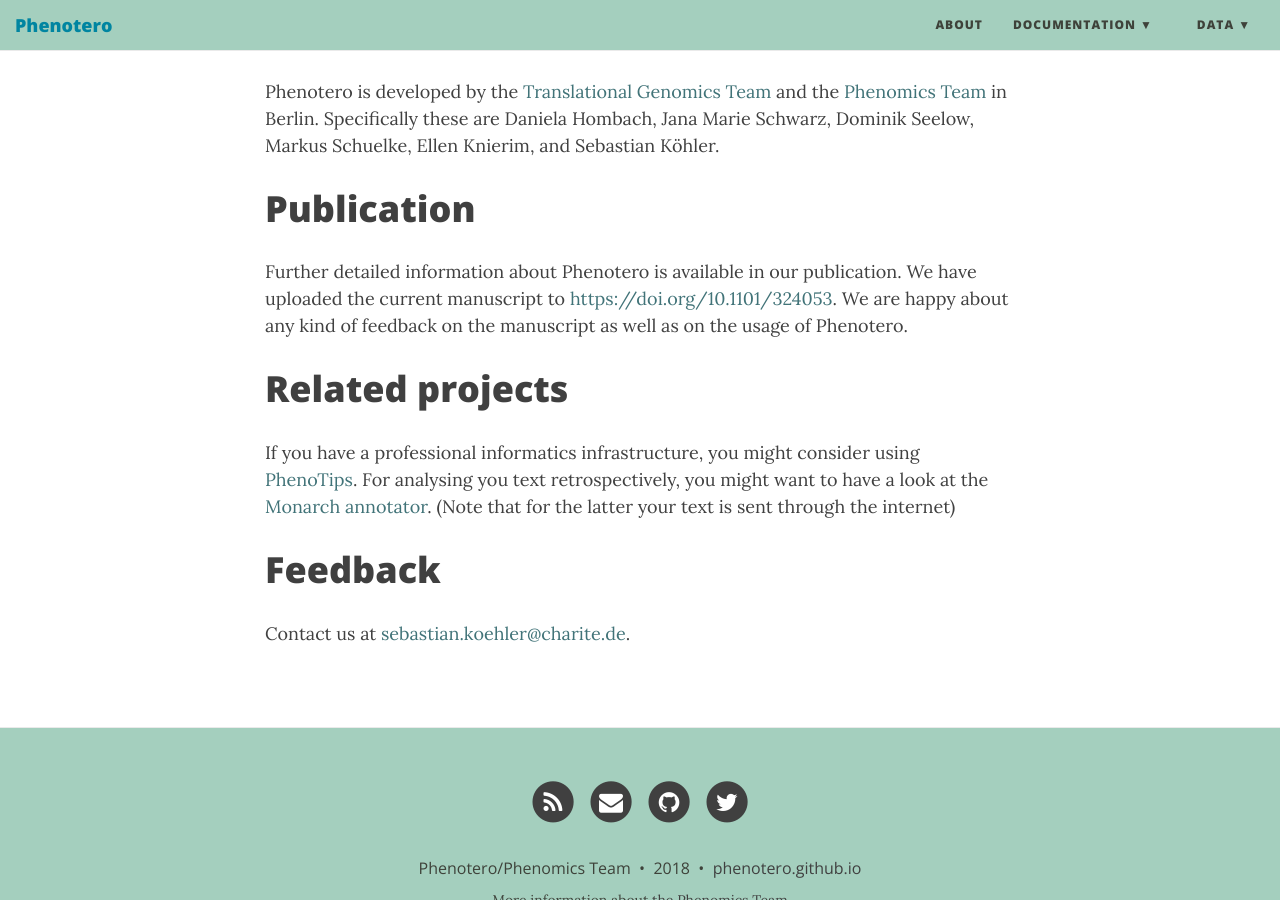
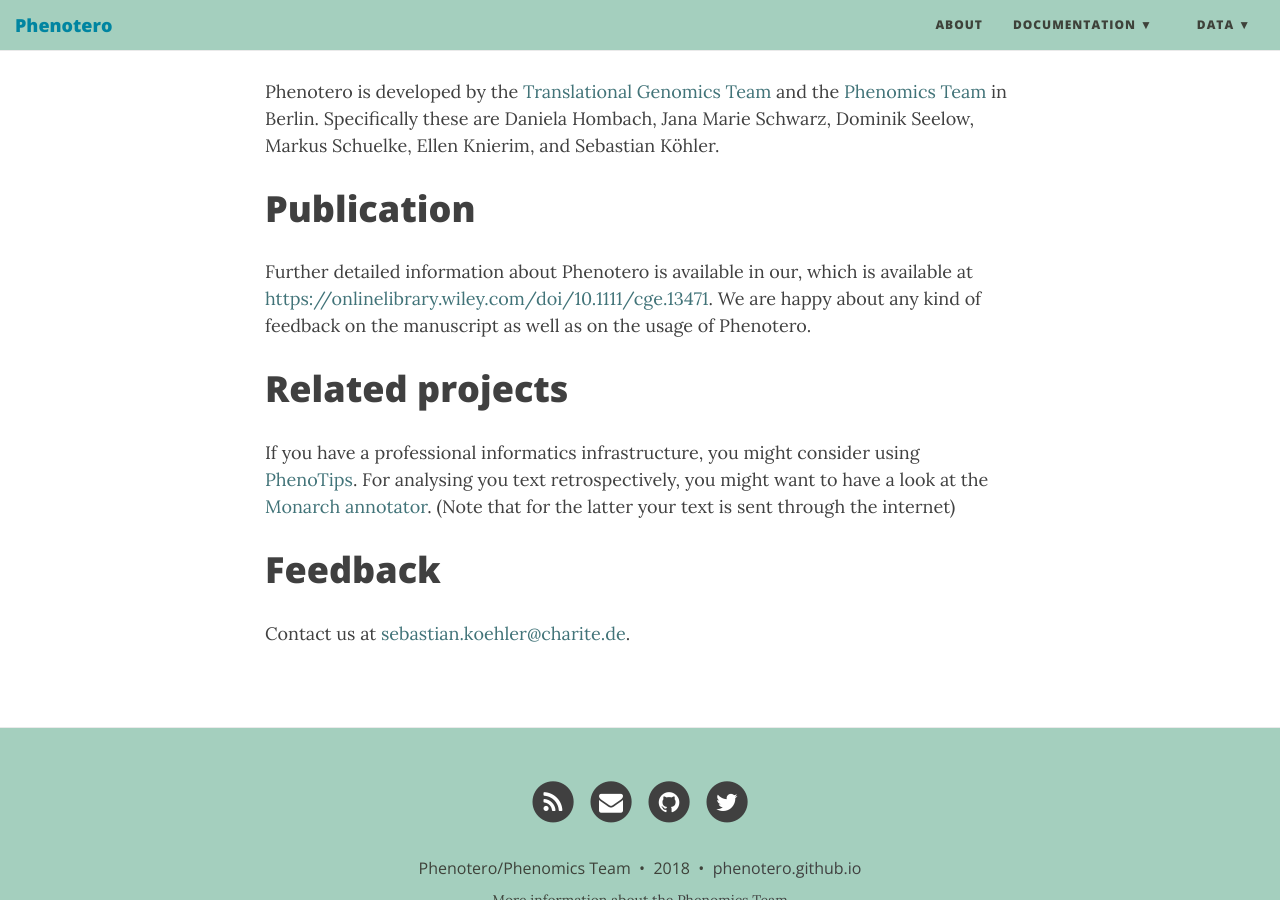
Before and after one commit to phenotero/phenotero.github.io, a Jekyll site: the page built from aboutme.md, in a window 1280 px wide and 900 px high, scrolled down 1629 px. Built offline with Jekyll 4.4.1, drawn with Linux system fonts in a browser that asks for light colours; nearby versions of some CDN libraries.

Commit message:
published

```diff
--- a/aboutme.md
+++ b/aboutme.md
@@ -28,7 +28,7 @@ Phenotero is developed by the [Translational Genomics Team](http://doro.charite.
 
 # Publication
 
-Further detailed information about Phenotero is available in our publication. We have uploaded the current manuscript to [https://doi.org/10.1101/324053](bioRxiv).
+Further detailed information about Phenotero is available in our, which is available at [https://onlinelibrary.wiley.com/doi/10.1111/cge.13471](https://onlinelibrary.wiley.com/doi/10.1111/cge.13471).
 We are happy about any kind of feedback on the manuscript as well as on the usage of Phenotero.
 
 
```
